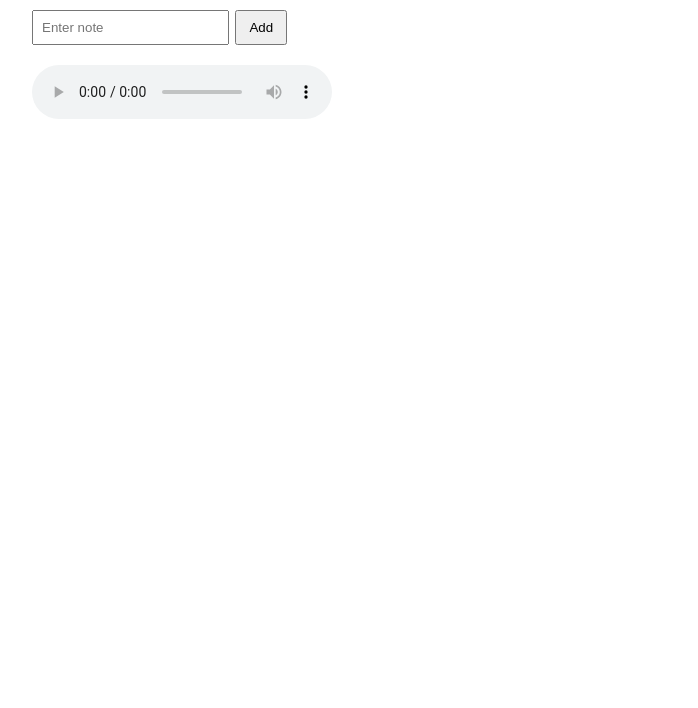
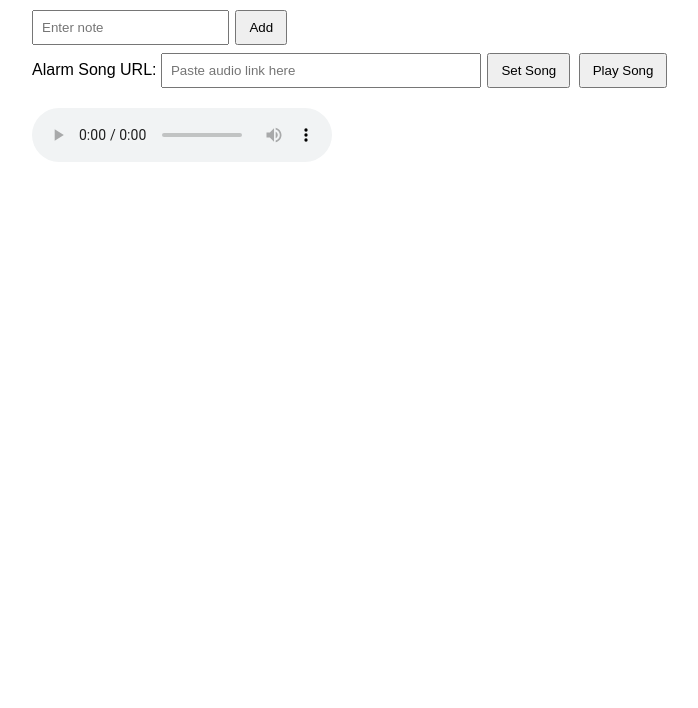
Before and after one commit to arshi-shaik/simple-notes, a plain HTML site: page index.html in a window 1280 px wide. Shown: the part 92-800 px from the top of the page, without its empty margins (8-706 px from the left). Drawn offline with Linux system fonts and the light colour scheme.

Commit message:
Add song editing options to index.html

```diff
--- a/index.html
+++ b/index.html
@@ -9,8 +9,14 @@
   <h1>Simple Notes App</h1>
   <input id="note-input" type="text" placeholder="Enter note">
   <button id="add-btn">Add</button>
+  <br>
+  <!-- Song editing option -->
+  <label for="song-input">Alarm Song URL: </label>
+  <input id="song-input" type="text" placeholder="Paste audio link here" style="width:300px;">
+  <button id="set-song-btn">Set Song</button>
+  <button id="play-song-btn">Play Song</button>
   <ul id="notes-list"></ul>
-  <!-- Alarm sound with your custom song -->
+  <!-- My little soda pop alarm sound (default) -->
   <audio
     id="alarm-audio"
     src="https://audio.com/nandhana-anand/song/my-little-soda-pop-kpopdemonhunters-sajaboys-sodapop"
```
